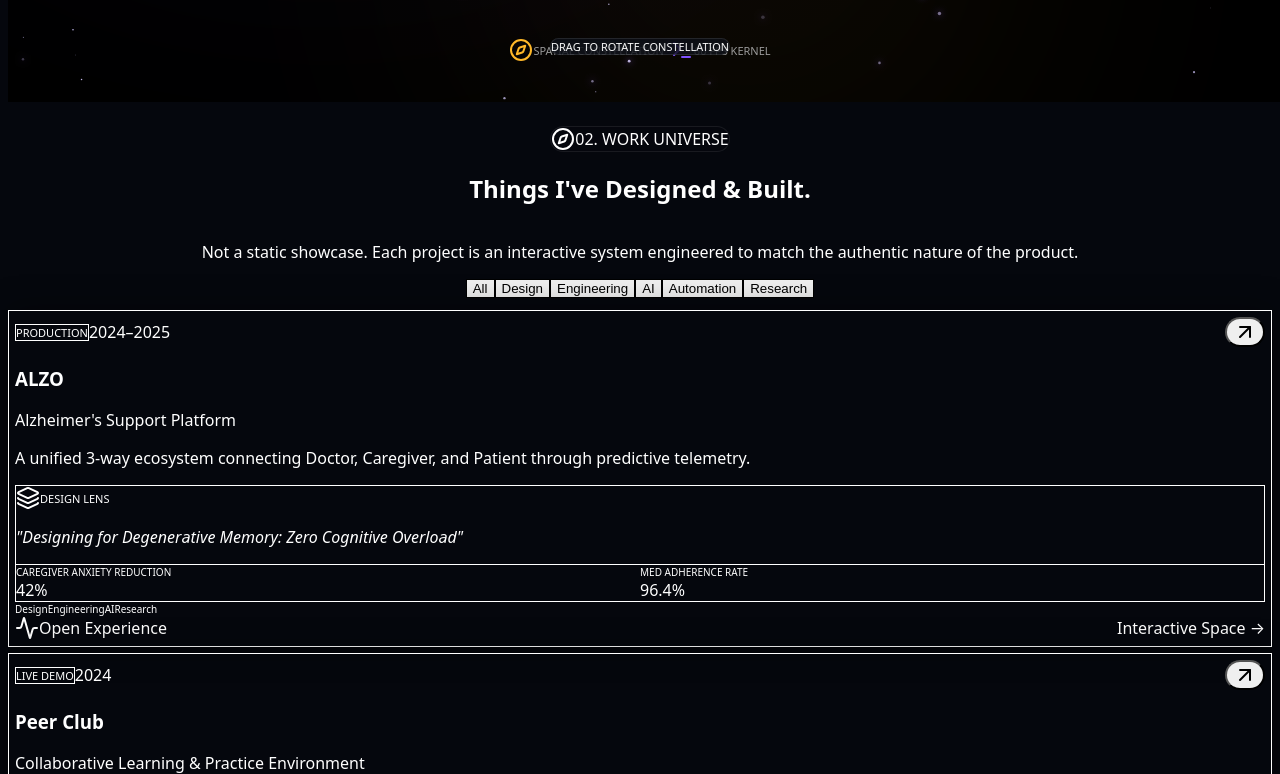
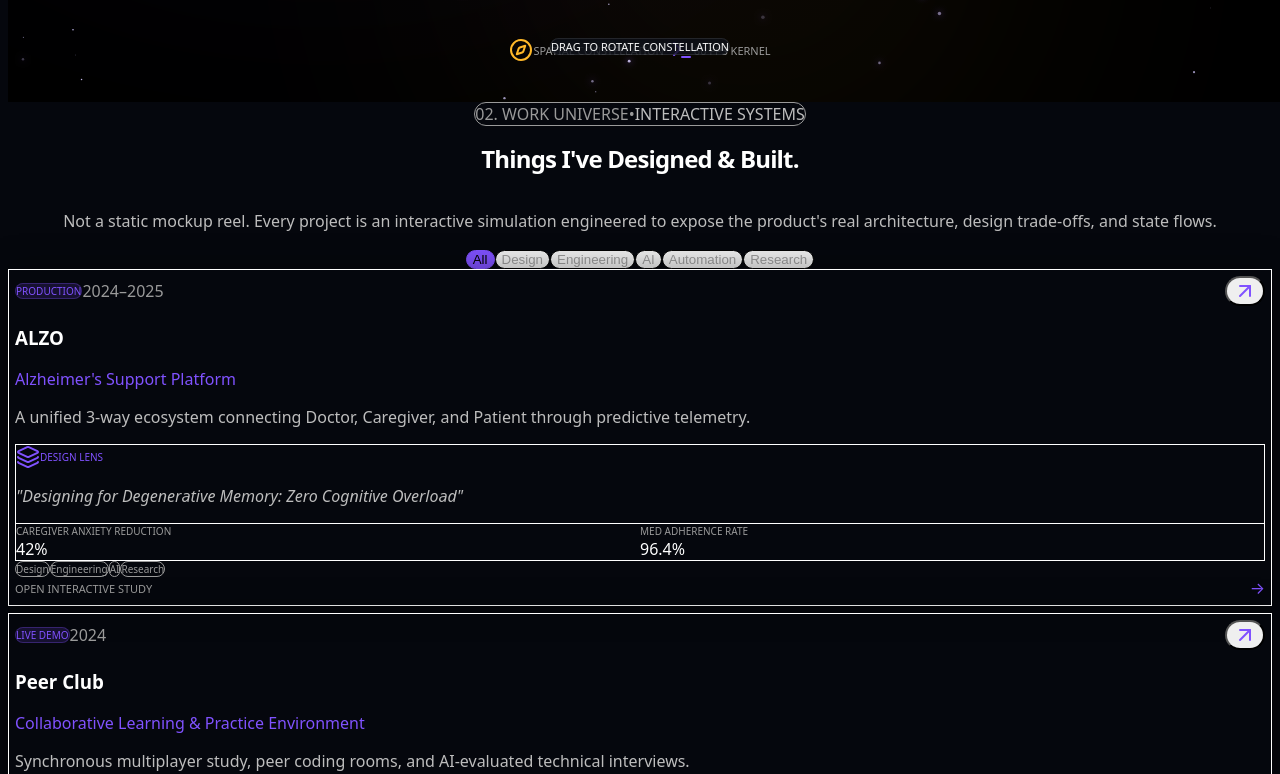
Before and after one commit to Neeravneeo/Portfolio, a React (Vite) app: page / in a window 1280 px wide. Shown: the part 706-1480 px from the top of the page. Built offline with nearby package versions, Linux system fonts and the light colour scheme.

Commit message:
feat(phase-4): implement work universe, Dala filters, tilt cards & resilience null checks

```diff
--- a/src/components/work/ProjectCard.tsx
+++ b/src/components/work/ProjectCard.tsx
@@ -2,7 +2,7 @@ import React from 'react';
 import { Project } from '../../types';
 import { usePerspective } from '../../context/PerspectiveContext';
 import { TiltCard } from '../common/TiltCard';
-import { ArrowUpRight, Cpu, Layers, Activity } from 'lucide-react';
+import { ArrowUpRight, Cpu, Layers } from 'lucide-react';
 
 interface ProjectCardProps {
   project: Project;
@@ -12,17 +12,24 @@ interface ProjectCardProps {
 export const ProjectCard: React.FC<ProjectCardProps> = ({ project, onOpenExperience }) => {
   const { isDesigner } = usePerspective();
 
+  // Resilience Fix 4: Defensive fallbacks for nested lens objects
+  const designerHeadline = project.designer?.headline ?? 'System architecture and experience mapping';
+  const engineerHeadline = project.engineer?.headline ?? 'Technical pipeline and performance metrics';
+  const techStack = project.engineer?.techStack ?? [];
+  const categories = project.category ?? [];
+  const metrics = project.metrics ?? [];
+
   return (
     <TiltCard
       onClick={() => onOpenExperience(project.id)}
-      maxTilt={12}
+      maxTilt={10}
       scale={1.02}
-      className="p-6 sm:p-7 flex flex-col justify-between"
+      className="p-6 sm:p-7 flex flex-col justify-between bg-black/40 border border-white/10 hover:border-white/25 transition-all duration-300 group"
     >
       {/* Dynamic top gradient aura */}
       <div
-        className={`absolute -top-24 -right-24 w-48 h-48 rounded-full filter blur-3xl opacity-20 transition-opacity duration-300 group-hover:opacity-40 pointer-events-none ${
-          isDesigner ? 'bg-violet-500' : 'bg-emerald-500'
+        className={`absolute -top-24 -right-24 w-48 h-48 rounded-full filter blur-3xl opacity-20 transition-opacity duration-500 group-hover:opacity-40 pointer-events-none ${
+          isDesigner ? 'bg-[#8052ff]' : 'bg-[#15846e]'
         }`}
       />
 
@@ -31,116 +38,111 @@ export const ProjectCard: React.FC<ProjectCardProps> = ({ project, onOpenExperie
         <div className="flex items-center justify-between">
           <div className="flex items-center gap-2">
             <span
-              className={`px-2.5 py-1 rounded-md text-[11px] font-mono tracking-wider uppercase font-semibold ${
+              className={`px-2.5 py-1 rounded-full text-[10px] font-mono tracking-wider uppercase font-semibold ${
                 isDesigner
-                  ? 'bg-violet-500/20 text-violet-300 border border-violet-500/30'
-                  : 'bg-emerald-500/20 text-emerald-300 border border-emerald-500/30'
+                  ? 'bg-[#8052ff]/15 text-[#8052ff] border border-[#8052ff]/30'
+                  : 'bg-[#15846e]/15 text-[#15846e] border border-[#15846e]/30'
               }`}
             >
-              {project.status}
+              {project.status || 'Active'}
             </span>
-            <span className="text-xs font-mono text-slate-500">{project.year}</span>
+            <span className="text-xs font-mono text-[#9a9a9a]">{project.year}</span>
           </div>
 
           <button
             type="button"
-            className="w-8 h-8 rounded-full bg-white/5 group-hover:bg-white/10 flex items-center justify-center text-slate-400 group-hover:text-white transition-all duration-200"
+            className="w-8 h-8 rounded-full bg-white/5 group-hover:bg-white/10 flex items-center justify-center text-[#9a9a9a] group-hover:text-white transition-all duration-200"
             aria-label={`Open ${project.title}`}
           >
-            <ArrowUpRight className="w-4 h-4 transition-transform group-hover:translate-x-0.5 group-hover:-translate-y-0.5" />
+            <ArrowUpRight className="w-4 h-4 transition-transform group-hover:translate-x-0.5 group-hover:-translate-y-0.5 text-[#8052ff]" />
           </button>
         </div>
 
         <div>
-          <h3 className="text-2xl font-bold text-white tracking-tight group-hover:text-white transition-colors">
+          <h3 className="text-2xl font-normal tracking-tight text-white group-hover:text-white transition-colors">
             {project.title}
           </h3>
           <p
             className={`text-xs font-mono tracking-wide mt-0.5 ${
-              isDesigner ? 'text-violet-300' : 'text-emerald-300'
+              isDesigner ? 'text-[#8052ff]' : 'text-[#15846e]'
             }`}
           >
             {project.subtitle}
           </p>
         </div>
 
-        <p className="text-sm text-slate-300 leading-relaxed line-clamp-2">
+        <p className="text-sm text-[#bdbdbd] font-extralight leading-relaxed line-clamp-2">
           {project.tagline}
         </p>
       </div>
 
       {/* Center Interactive Perspective Preview Snippet */}
-      <div className="my-5 p-3.5 rounded-xl bg-space-950/60 border border-white/5 space-y-2 z-10">
+      <div className="my-5 p-3.5 rounded-2xl bg-white/[0.02] border border-white/5 space-y-2.5 z-10">
         {isDesigner ? (
           <div>
-            <div className="flex items-center gap-1.5 text-[11px] font-mono text-violet-300 mb-1">
+            <div className="flex items-center gap-1.5 text-[10px] font-mono tracking-widest text-[#8052ff] uppercase mb-1">
               <Layers className="w-3 h-3" />
               <span>DESIGN LENS</span>
             </div>
-            <p className="text-xs text-slate-300 line-clamp-2 font-sans italic">
-              "{project.designer.headline}"
+            <p className="text-xs text-[#bdbdbd] line-clamp-2 font-sans italic font-light">
+              "{designerHeadline}"
             </p>
           </div>
         ) : (
           <div>
-            <div className="flex items-center gap-1.5 text-[11px] font-mono text-emerald-300 mb-1">
+            <div className="flex items-center gap-1.5 text-[10px] font-mono tracking-widest text-[#15846e] uppercase mb-1">
               <Cpu className="w-3 h-3" />
               <span>ENGINEER LENS</span>
             </div>
-            <p className="text-xs text-slate-300 line-clamp-2 font-mono">
-              {project.engineer.headline}
+            <p className="text-xs text-[#bdbdbd] line-clamp-2 font-mono">
+              {engineerHeadline}
             </p>
           </div>
         )}
 
         {/* Metrics Bar */}
-        <div className="grid grid-cols-2 gap-2 pt-2 border-t border-white/5">
-          {project.metrics.slice(0, 2).map((m, idx) => (
+        {metrics.length > 0 && (
+          <div className="grid grid-cols-2 gap-2 pt-2.5 border-t border-white/5">
+            {metrics.slice(0, 2).map((m, idx) => (
               <div key={idx} className="flex flex-col">
-              <span className="text-[10px] font-mono text-slate-400 uppercase tracking-tight">
+                <span className="text-[10px] font-mono text-[#9a9a9a] uppercase tracking-wider">
                   {m.label}
                 </span>
-              <span className="text-sm font-mono font-bold text-white">
+                <span className="text-sm font-mono font-medium text-white">
                   {m.value}
                 </span>
               </div>
             ))}
           </div>
+        )}
       </div>
 
       {/* Bottom Footer: Tags & Experience Launch trigger */}
       <div className="space-y-3 z-10">
         <div className="flex flex-wrap gap-1.5">
           {isDesigner
-            ? project.category.map((cat) => (
+            ? categories.map((cat) => (
                 <span
                   key={cat}
-                  className="px-2 py-0.5 rounded text-[10px] font-mono text-slate-400 bg-white/5"
+                  className="px-2.5 py-0.5 rounded-full text-[10px] font-mono text-[#9a9a9a] bg-white/[0.04] border border-white/5"
                 >
                   {cat}
                 </span>
               ))
-            : project.engineer.techStack.slice(0, 3).map((tech) => (
+            : techStack.slice(0, 3).map((tech) => (
                 <span
                   key={tech}
-                  className="px-2 py-0.5 rounded text-[10px] font-mono text-emerald-400/80 bg-emerald-950/30 border border-emerald-500/20"
+                  className="px-2.5 py-0.5 rounded-full text-[10px] font-mono text-[#15846e] bg-[#15846e]/10 border border-[#15846e]/20"
                 >
                   {tech}
                 </span>
               ))}
         </div>
 
-        <div className="pt-2 flex items-center justify-between text-xs font-mono">
-          <span
-            className={`flex items-center gap-1.5 font-medium ${
-              isDesigner ? 'text-violet-400' : 'text-emerald-400'
-            }`}
-          >
-            <Activity className="w-3.5 h-3.5" />
-            <span>Open Experience</span>
-          </span>
-          <span className="text-slate-500 group-hover:text-slate-300 transition-colors">
-            Interactive Space →
+        <div className="pt-2 flex items-center justify-between text-xs font-mono text-[#9a9a9a] group-hover:text-white transition-colors">
+          <span className="text-[11px] tracking-wider uppercase">Open Interactive Study</span>
+          <span className={isDesigner ? 'text-[#8052ff] font-semibold' : 'text-[#15846e] font-semibold'}>
+            →
           </span>
         </div>
       </div>
--- a/src/components/work/WorkSection.tsx
+++ b/src/components/work/WorkSection.tsx
@@ -28,22 +28,24 @@ export const WorkSection: React.FC<WorkSectionProps> = ({ onOpenExperience }) =>
       : projectsData.filter((p) => p.category.includes(selectedFilter));
 
   return (
-    <section id="work" className="relative py-24 px-4 sm:px-6 lg:px-8 max-w-7xl mx-auto">
+    <section id="work" className="relative py-28 px-4 sm:px-6 lg:px-12 max-w-7xl mx-auto">
       {/* Section Header */}
-      <div className="flex flex-col items-center text-center space-y-4 mb-12">
-        <div className="inline-flex items-center gap-2 px-3 py-1 rounded-full glass-panel border border-white/10 text-xs font-mono">
-          <Compass className="w-3.5 h-3.5 text-slate-400" />
-          <span className="text-slate-400">02. WORK UNIVERSE</span>
+      <div className="flex flex-col items-center text-center space-y-4 mb-16">
+        <div className="inline-flex items-center gap-2 px-3.5 py-1 rounded-full bg-white/[0.04] border border-white/10 text-xs font-mono text-[#9a9a9a]">
+          <span className="w-1.5 h-1.5 rounded-full bg-[#ffb829] shadow-[0_0_6px_#ffb829] animate-pulse" />
+          <span>02. WORK UNIVERSE</span>
+          <span>•</span>
+          <span className="text-[#bdbdbd]">INTERACTIVE SYSTEMS</span>
         </div>
 
-        <h2 className="text-3xl sm:text-4xl md:text-5xl font-extrabold text-white tracking-tight">
+        <h2 className="text-4xl sm:text-5xl md:text-6xl font-normal text-white tracking-[-0.035em] leading-[1.08]">
           Things I've Designed & Built.
         </h2>
 
-        <p className="text-slate-400 max-w-2xl text-base sm:text-lg leading-relaxed">
-          Not a static showcase. Each project is an{' '}
-          <span className="text-white font-medium">interactive system</span> engineered to match the
-          authentic nature of the product.
+        <p className="text-[#bdbdbd] font-extralight text-lg sm:text-xl leading-[1.65] max-w-2xl">
+          Not a static mockup reel. Every project is an{' '}
+          <span className="font-normal text-white">interactive simulation</span> engineered to expose
+          the product's real architecture, design trade-offs, and state flows.
         </p>
 
         {/* Filter Pills */}
@@ -54,12 +56,12 @@ export const WorkSection: React.FC<WorkSectionProps> = ({ onOpenExperience }) =>
               <button
                 key={category}
                 onClick={() => setSelectedFilter(category)}
-                className={`px-4 py-2 rounded-xl text-xs font-mono font-medium transition-all duration-200 border ${
+                className={`px-4 py-2 rounded-full text-xs font-mono transition-all duration-200 border ${
                   isSelected
                     ? isDesigner
-                      ? 'bg-violet-600 text-white border-violet-400 shadow-glow-designer'
-                      : 'bg-emerald-600 text-white border-emerald-400 shadow-glow-engineer'
-                    : 'bg-space-900/60 text-slate-400 border-white/10 hover:text-slate-200 hover:border-white/20'
+                      ? 'bg-[#8052ff] text-white border-[#8052ff] shadow-lg shadow-[#8052ff]/25'
+                      : 'bg-[#15846e] text-white border-[#15846e] shadow-lg shadow-[#15846e]/25'
+                    : 'bg-white/[0.03] text-[#9a9a9a] border-white/10 hover:text-white hover:border-white/20 hover:bg-white/[0.06]'
                 }`}
               >
                 {category}
@@ -81,9 +83,9 @@ export const WorkSection: React.FC<WorkSectionProps> = ({ onOpenExperience }) =>
       </div>
 
       {/* Subtle universe hint */}
-      <div className="mt-12 text-center text-xs font-mono text-slate-500 flex items-center justify-center gap-2">
-        <Sparkles className="w-3.5 h-3.5 text-slate-500" />
-        <span>Click any card to launch its custom spatial simulator & dual-lens case study</span>
+      <div className="mt-14 text-center text-xs font-mono text-[#9a9a9a] flex items-center justify-center gap-2">
+        <Sparkles className="w-3.5 h-3.5 text-[#ffb829]" />
+        <span>Select any project to launch its custom spatial simulator & dual-lens case study</span>
       </div>
     </section>
   );
```
Also changed, not shown: 1 other file (tests, documents, lock files or other folders). Lines whose indentation alone changed are shown as unchanged.
